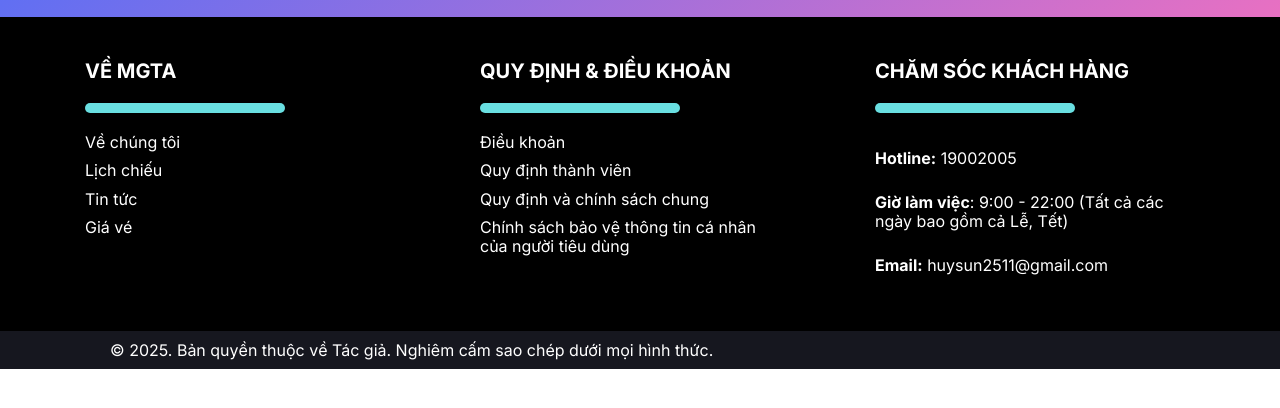
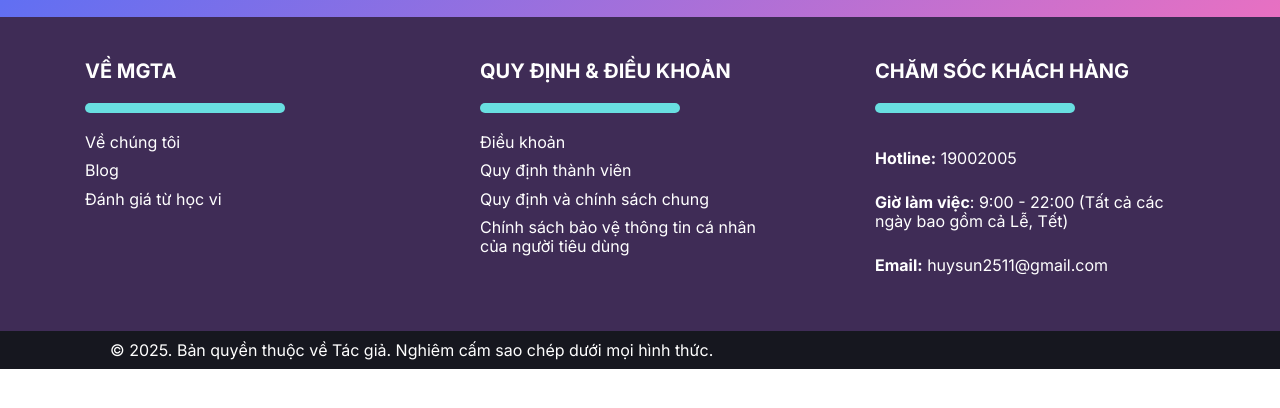
Before and after one commit to henruysun2511/mgta_demo, a plain HTML site: page components/footer.html in a window 1280 px wide. Shown: the part 44-452 px from the top of the page. Drawn offline with nearby package versions, Linux system fonts and the light colour scheme; files that its build step writes are made by us from their sources; a web font is replaced by a local one.

Commit message:
commit them

```diff
--- a/components/footer.html
+++ b/components/footer.html
@@ -42,7 +42,7 @@
         .footer .footer-main {
             display: flex;
             justify-content: space-evenly;
-            background-color: #000000;
+             background-color: #3f2c56;
             padding: 30px 10px;
         }
 
@@ -157,9 +157,8 @@
                 <div class="list-box"></div>
                 <ul>
                     <li><a href="./aboutUs.html">Về chúng tôi</a></li>
-                    <li><a href="#">Lịch chiếu</a></li>
-                    <li><a href="./new.html">Tin tức</a></li>
-                    <li><a href="./price.html">Giá vé</a></li>
+                    <li><a href="./new.html">Blog</a></li>
+                    <li><a href="./price.html">Đánh giá từ học vi</a></li>
                 </ul>
             </div>
             <div class="about-us">
```
